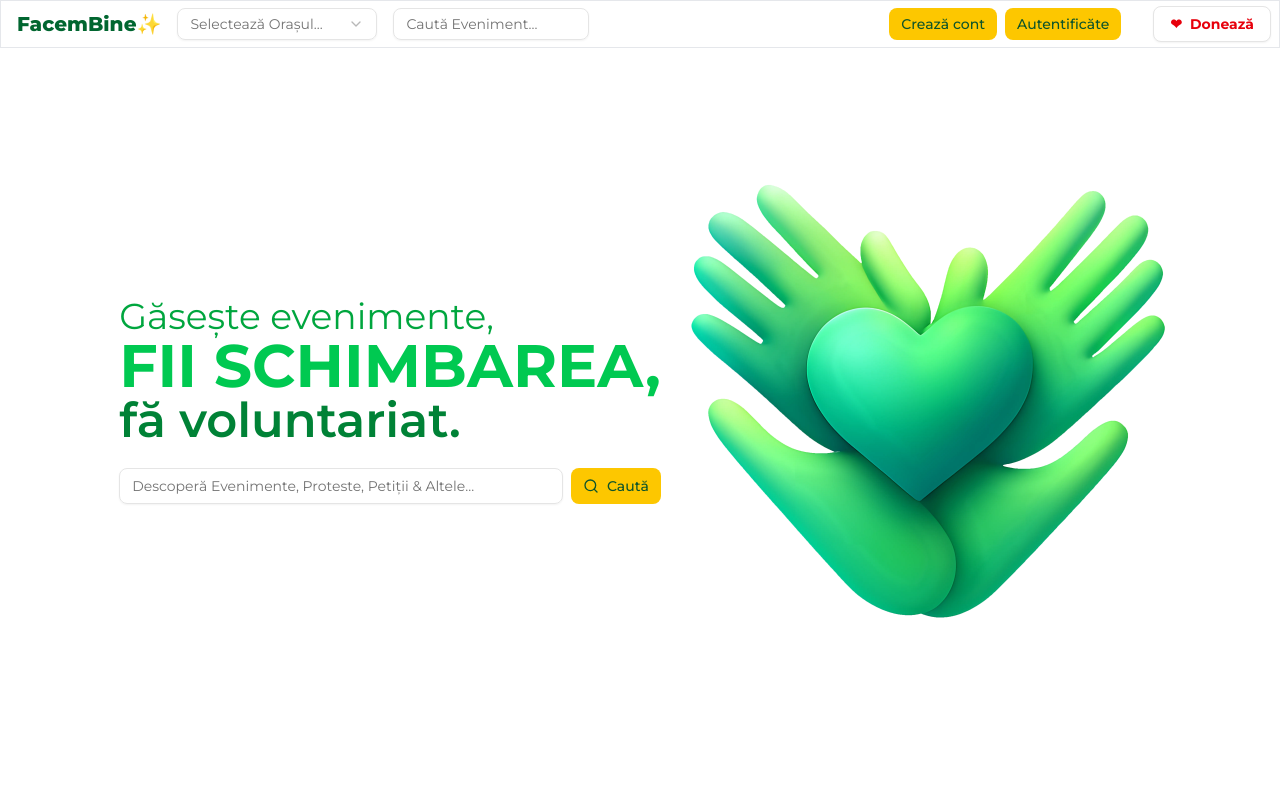
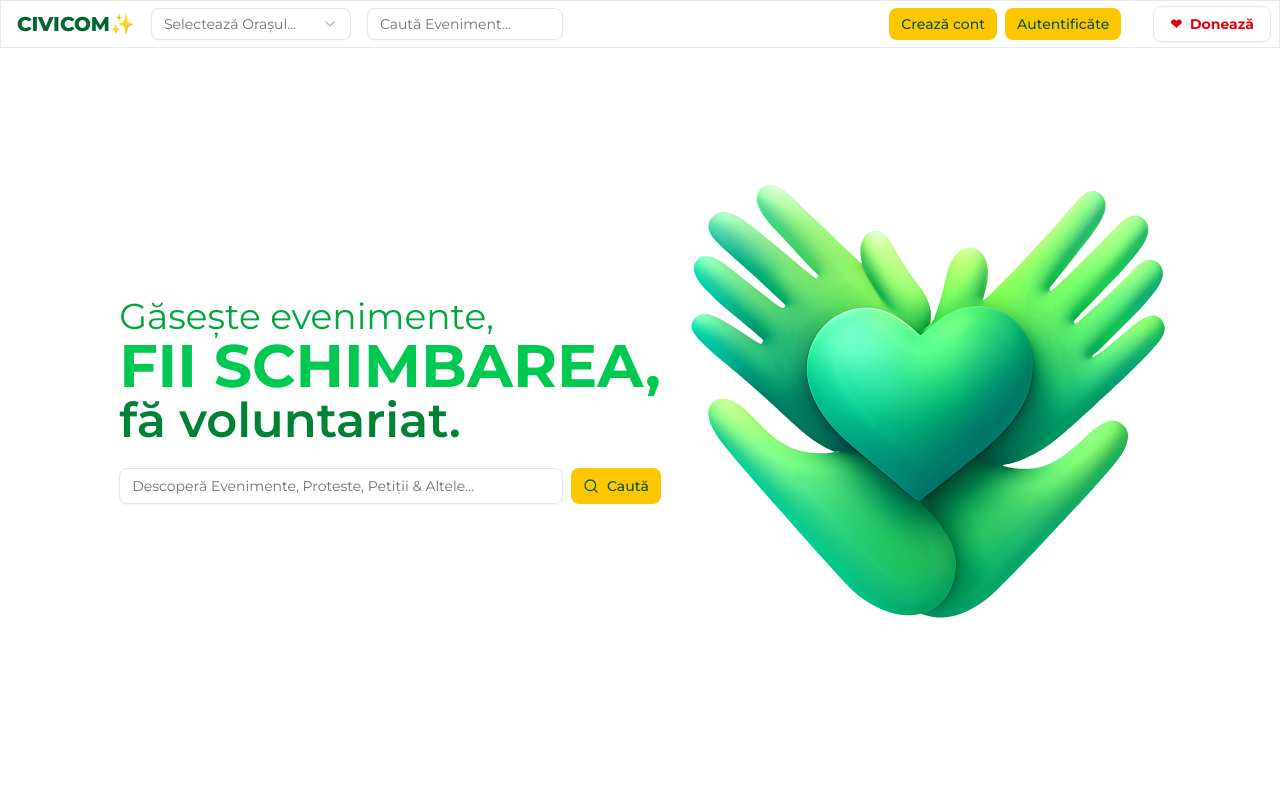
Before and after one commit to Cotet-Mihai/facembine-licenta, a Next.js app: page / in a window 1280 px wide. Shown: the top 800 px of the page. Built offline with nearby package versions, Linux system fonts and the light colour scheme.

Commit message:
changed name for app

```diff
--- a/app/layout.tsx
+++ b/app/layout.tsx
@@ -4,7 +4,7 @@ import PublicNavBar from "@/components/shared/PublicNavBar";
 import {montserrat} from "@/lib/fonts";
 
 export const metadata: Metadata = {
-  title: "FacemBine",
+  title: "CIVICOM",
   description: "Un spațiu creat de comunitate, pentru comunitate. Descoperă și centralizăm inițiative locale de " +
       "activism, voluntariat și implicare civică, pentru a sprijini comunitatea și a face o diferență reală.",
 };
--- a/components/shared/PublicNavBar.tsx
+++ b/components/shared/PublicNavBar.tsx
@@ -85,7 +85,7 @@ export default function PublicNavBar() {
             </Drawer.Root>
 
             <Link href="/" className="m-4">
-                <h1 className={`text-xl font-extrabold text-green-800`}>FacemBine✨</h1>
+                <h1 className={`text-xl font-extrabold text-green-800`}>CIVICOM✨</h1>
             </Link>
 
             <div className={'hidden mr-auto  md:flex md:justify-center md:items-center gap-4'}>
--- a/package.json
+++ b/package.json
@@ -1,5 +1,5 @@
 {
-  "name": "facembine2",
+  "name": "civicom",
   "version": "0.1.0",
   "private": true,
   "scripts": {
```
Also changed, not shown: 1 other file (tests, documents, lock files or other folders).
